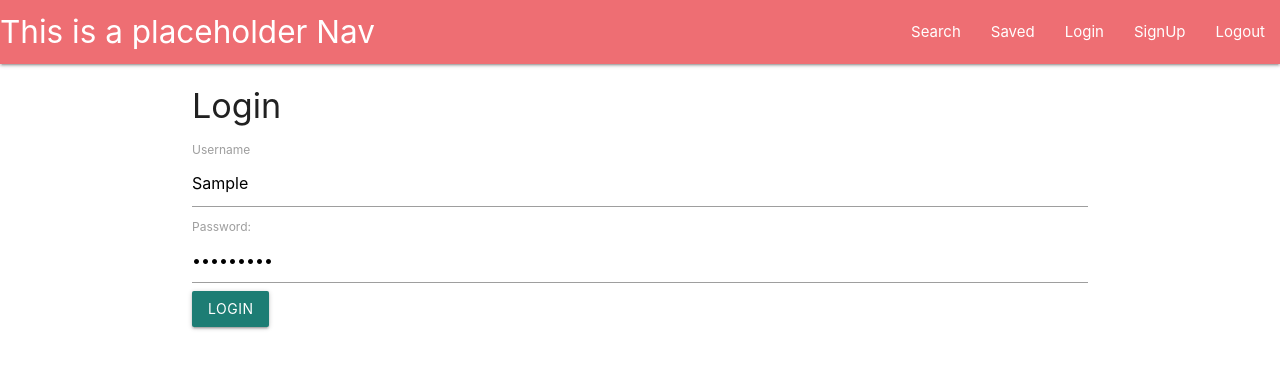
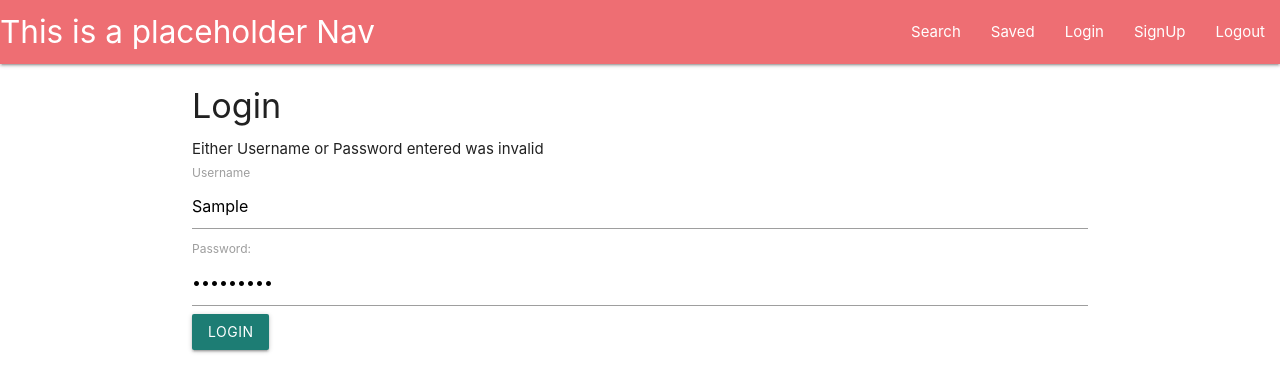
Before and after one commit to asmaa-aboasha/MoneyVestor, a React (Create React App) app in the folder client/: page /login in a window 1280 px wide. Both pictures are taken after typing "Sample", "Sample123" into the empty fields and a click on the button "LOGIN". Shown: the top 392 px of the page. Built offline with nearby package versions, Linux system fonts and the light colour scheme; no server answers.

Commit message:
fixed it so invalid username or password message pops up on user interface

```diff
--- a/client/src/pages/Login/Login.js
+++ b/client/src/pages/Login/Login.js
@@ -36,9 +36,6 @@ class LoginForm extends Component {
             })
             .then(response => {
                 console.log('login response: ')
-                if(response.status === 401) {
-                    this.setState({...this.state, isPasswordComboMessageShowing: true})
-                }
                 if (response.status === 200) {
                     // update the state to redirect to home
                     this.setState({
@@ -53,11 +50,13 @@ class LoginForm extends Component {
             }).catch(error => {
                 console.log('login error: ')
                 console.log(error);
+                this.setState({
+                    isPasswordComboMessageShowing: true
+                })
             })
         }
 
         render() {
-            console.log(this.state.redirectTo);
             if (this.state.redirectTo) {
                 return <Redirect to={{ pathname: this.state.redirectTo }} />
             }
@@ -67,7 +66,7 @@ class LoginForm extends Component {
                     <h4>Login</h4>
                     <form className="form-horizontal">
                         <div className="form-group">
-                            {this.state.isPasswordComboMessageShowing && <div>Password combo bad</div>  }
+                            {this.state.isPasswordComboMessageShowing && <div>Either Username or Password entered was invalid</div>  }
                             <div className="col-1 col-ml-auto">
                                 <label className="form-label" htmlFor="username">Username</label>
                             </div>
```
